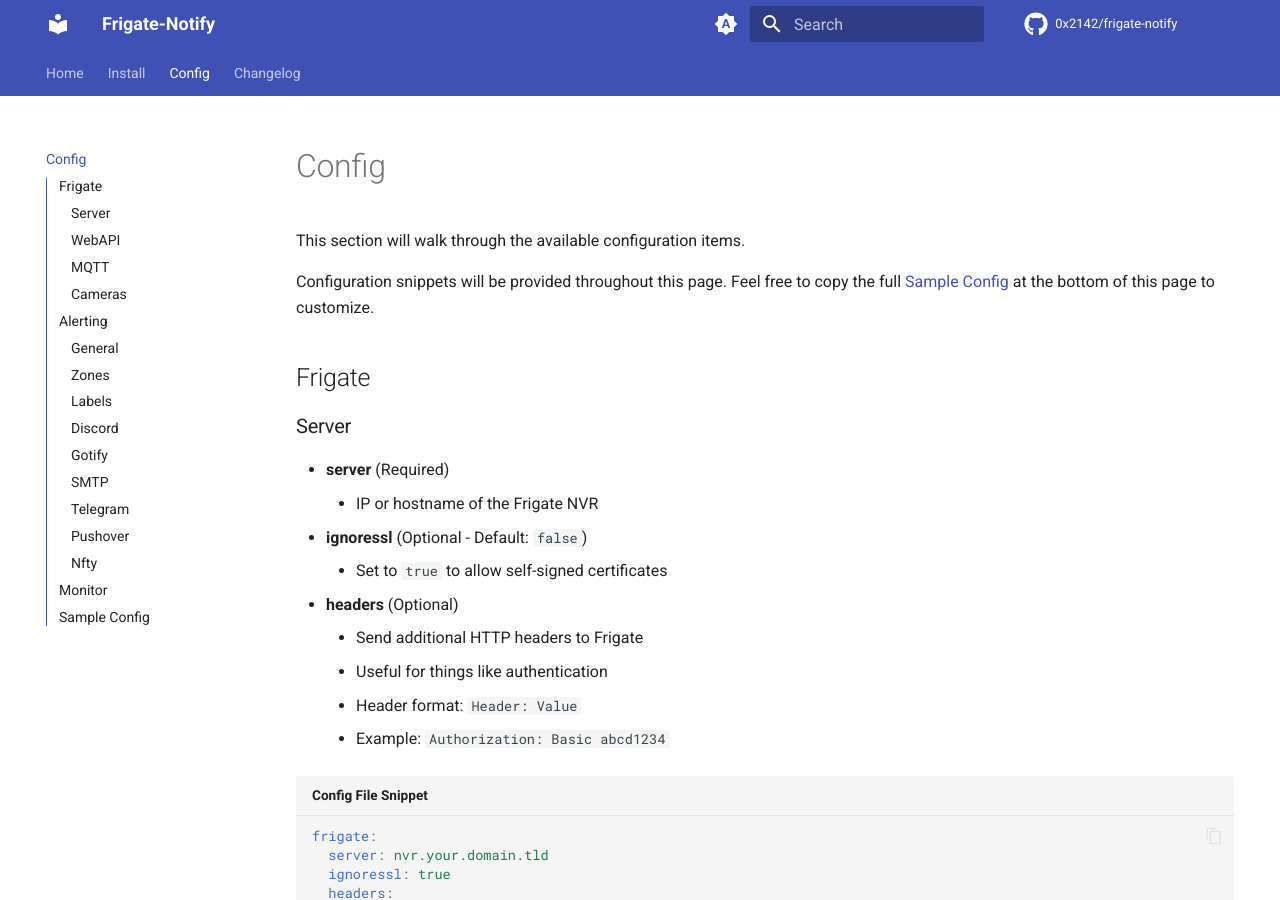
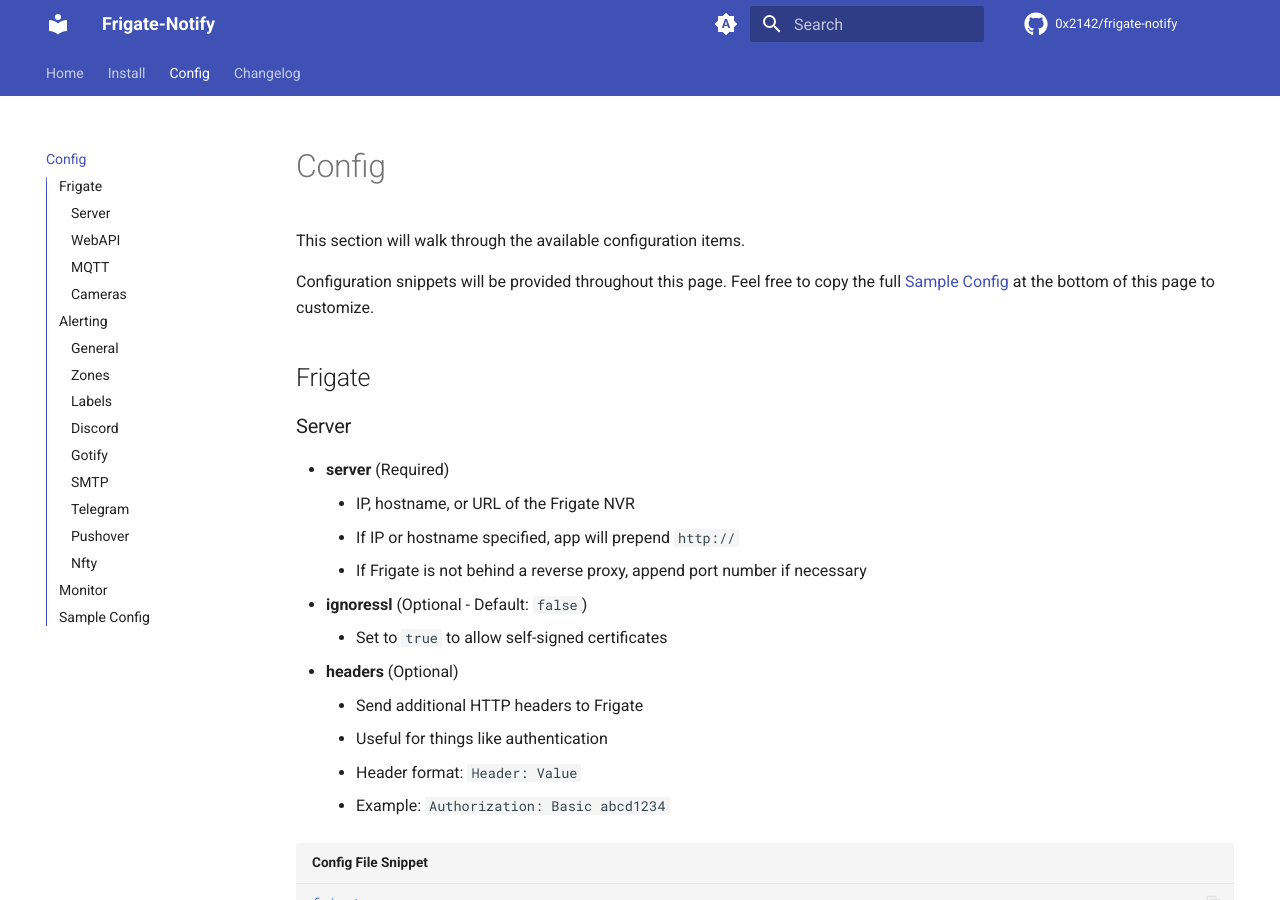
Before and after one commit to 0x2142/frigate-notify, an MkDocs documentation site: the page built from docs/config.md, in a window 1280 px wide and 900 px high. Built offline with MkDocs 1.6.1 and Material for MkDocs 9.7.7, drawn with Linux system fonts in a browser that asks for light colours; comment, search, counter and statistics services are not loaded.

Commit message:
Clarify Frigate server config (#56)

```diff
--- a/docs/config.md
+++ b/docs/config.md
@@ -9,7 +9,9 @@
 ### Server
 
 - **server** (Required)
-    - IP or hostname of the Frigate NVR
+    - IP, hostname, or URL of the Frigate NVR
+    - If IP or hostname specified, app will prepend `http://`
+    - If Frigate is not behind a reverse proxy, append port number if necessary
 - **ignoressl** (Optional - Default: `false`)
     - Set to `true` to allow self-signed certificates
 - **headers** (Optional)
```
